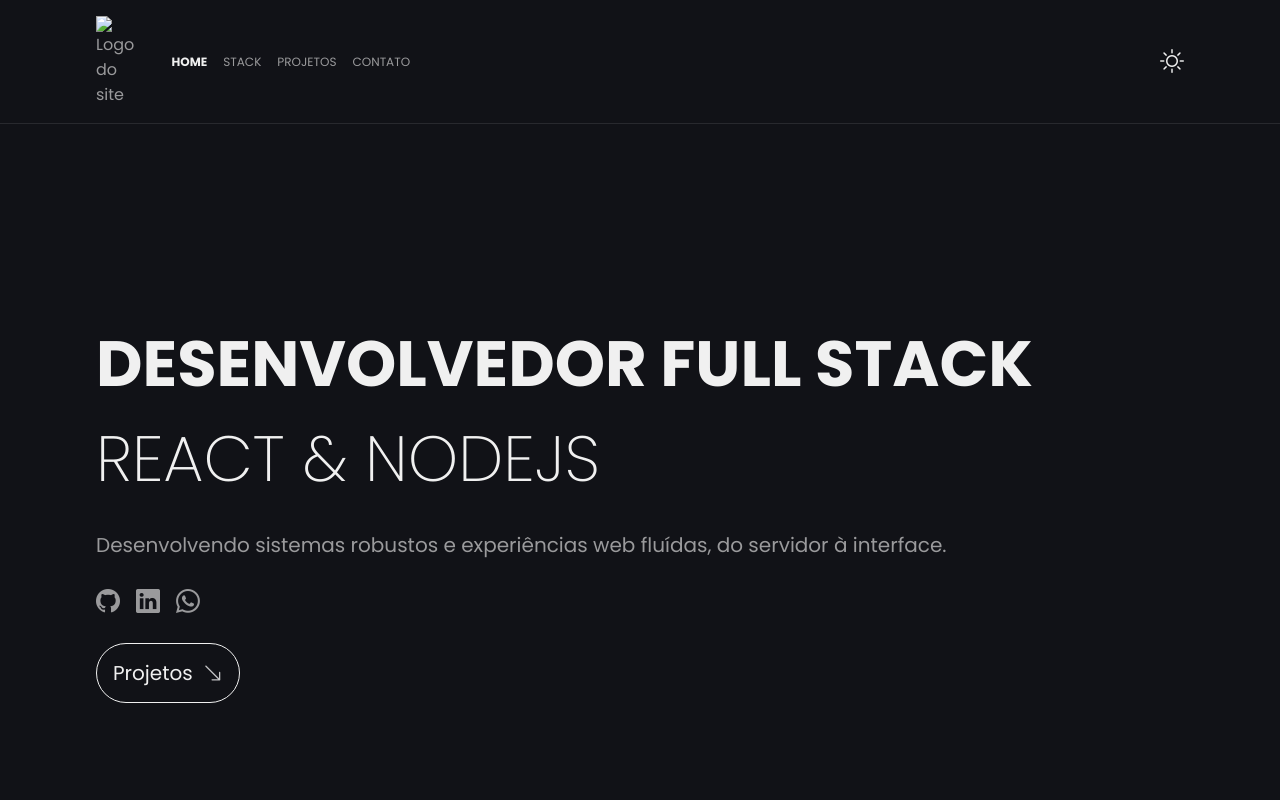
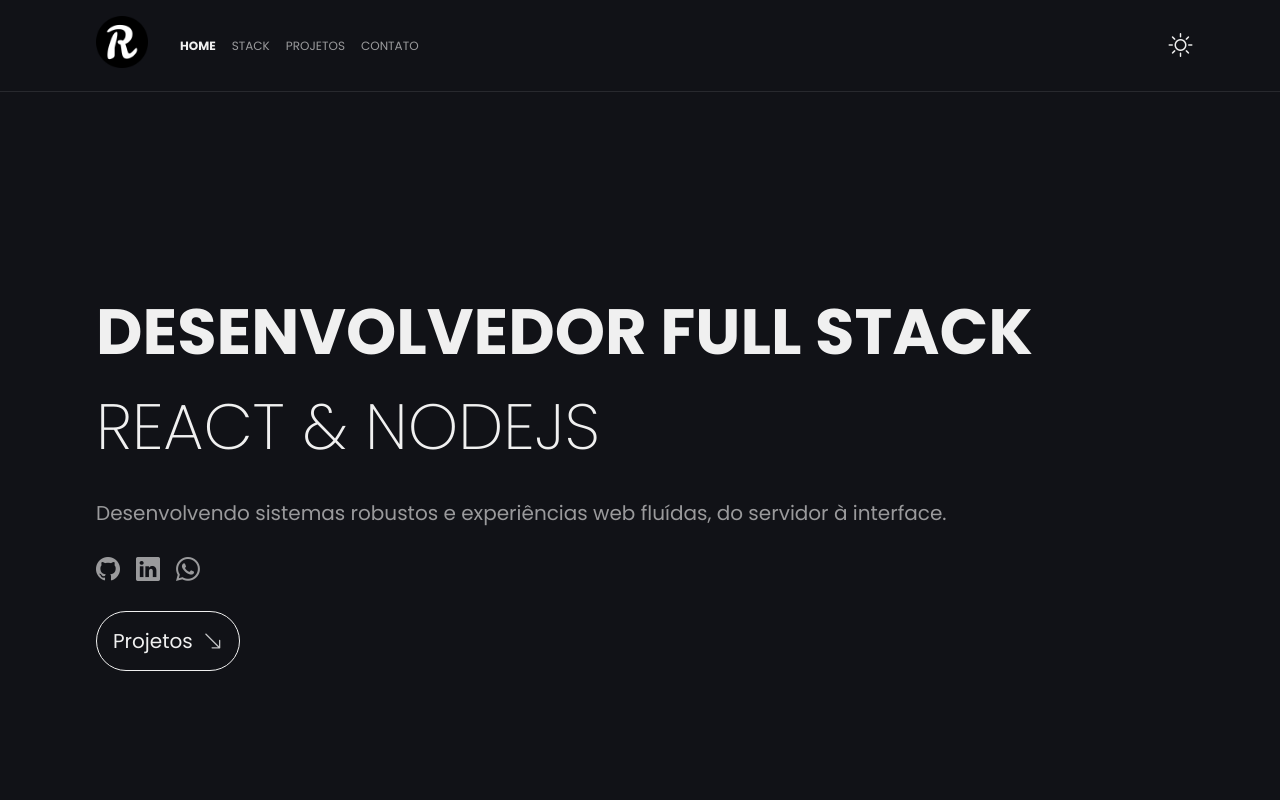
Before and after one commit to phaelteixeira/portfolio, a plain HTML site: page index.html in a window 1280 px wide. Shown: the top 800 px of the page. Drawn offline with nearby package versions, Linux system fonts and the light colour scheme; the site is published under a folder, as on GitHub Pages, so addresses that start at the root find nothing.

Commit message:
fix logo path

```diff
--- a/index.html
+++ b/index.html
@@ -24,7 +24,7 @@
       <div class="header__brand">
         <img
           class="brand__logo"
-          src="/assets/images/logo-dark.png"
+          src="./assets/images/logo-dark.png"
           alt="Logo do site"
         />
       </div>
```
